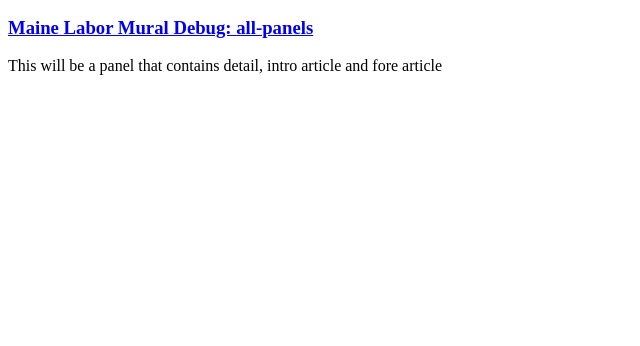
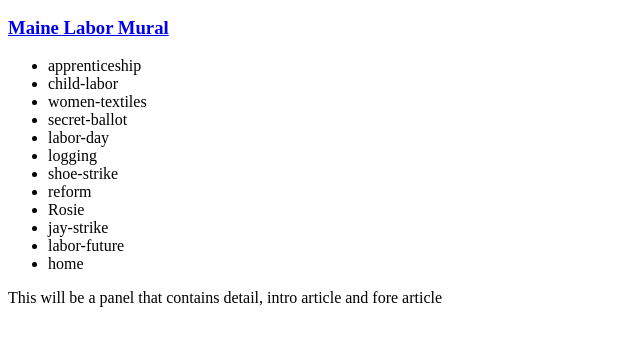
Before and after one commit to DigitalGizmo/mural-gatsby, a Gatsby site: page /panels/child-labor in a window 1280 px wide. Shown: the part 314-660 px from the top of the page, without its empty margins (0-640 px from the left). Built offline with nearby package versions, Linux system fonts and the light colour scheme; Gatsby itself is replaced by a stand-in of ours.

Commit message:
json data just by importing

```diff
--- a/src/components/PanelLayout.js
+++ b/src/components/PanelLayout.js
@@ -1,5 +1,6 @@
 import * as React from 'react'
 import { Link, useStaticQuery, graphql } from 'gatsby'
+import JSONData from '../../content/all-panels.json'
 
 const PanelLayout = ({ pageTitle, children}) => {
   const data = useStaticQuery(graphql`
@@ -9,11 +10,11 @@ const PanelLayout = ({ pageTitle, children}) => {
           title
         }
       },
-      allFile {
-        nodes {
-          name
-        }
-      }
+      # allFile {
+      #   nodes {
+      #     name
+      #   }
+      # }
     }
   `)
 
@@ -29,8 +30,21 @@ const PanelLayout = ({ pageTitle, children}) => {
 
       <div className="site-title">
         <Link to='/'>
-          <h3>Maine Labor Mural Debug:  {data.allFile.nodes[0].name}</h3>
+          <h3>Maine Labor Mural </h3>
+            {/* Debug:  {data.allFile.nodes[0].name} */}
         </Link>
+
+        <ul>
+          {JSONData.data.allPanels.edges.map((panel, index) => {
+            return <li
+              key={`panel_index_${index}`}
+            >
+              {panel.node.slug}
+            </li>
+          })
+          }
+        </ul>
+
       </div>
 
         {children}
```
